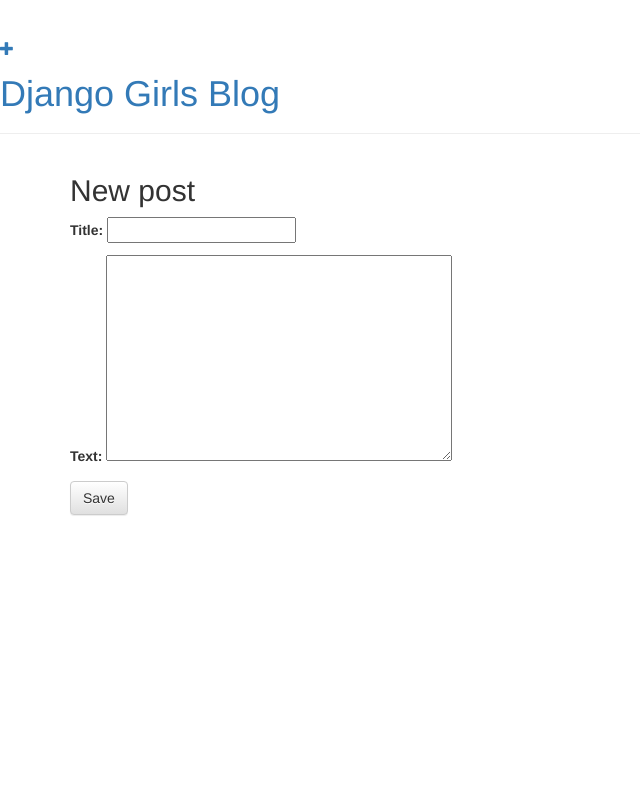
After one commit to KeshavHere/my-first-blog, a Django app: page /post/new/ in a window 1280 px wide. The commit adds this page. Shown: the whole page, without its empty margins (0-640 px from the left). Run offline with Django 3.2, Linux system fonts and the light colour scheme; some libraries are stand-ins or nearby versions.

Commit message:
Added view to create blog

```diff
--- /dev/null
+++ b/blog/templates/blog/base.html
@@ -0,0 +1,24 @@
+{% load static %}
+<html>
+    <head>
+        <title>Django Girls blog</title>
+        <link rel="stylesheet" href="//maxcdn.bootstrapcdn.com/bootstrap/3.2.0/css/bootstrap.min.css">
+        <link rel="stylesheet" href="//maxcdn.bootstrapcdn.com/bootstrap/3.2.0/css/bootstrap-theme.min.css">
+        <link href='//fonts.googleapis.com/css?family=Lobster&subset=latin,latin-ext' rel='stylesheet' type='text/css'>
+        <!-- <link rel="stylesheet" href="{% static 'css/blog.css' %}"> -->
+    </head>
+    <body>
+        <div class="page-header">
+            <a href="{% url 'post_new' %}" class="top-menu"><span class="glyphicon glyphicon-plus"></span></a>
+            <h1><a href="/">Django Girls Blog</a></h1>
+        </div>
+        <div class="content container">
+            <div class="row">
+                <div class="col-md-8">
+                    {% block content %}
+                    {% endblock %}
+                </div>
+            </div>
+        </div>
+    </body>
+</html>
--- /dev/null
+++ b/blog/templates/blog/post_edit.html
@@ -0,0 +1,9 @@
+{% extends 'blog/base.html' %}
+
+{% block content %}
+    <h2>New post</h2>
+    <form method="POST" class="post-form">{% csrf_token %}
+        {{ form.as_p }}
+        <button type="submit" class="save btn btn-default">Save</button>
+    </form>
+{% endblock %}
--- a/blog/templates/blog/post_list.html
+++ b/blog/templates/blog/post_list.html
@@ -1,3 +1,7 @@
+
+<link rel="stylesheet" href="//maxcdn.bootstrapcdn.com/bootstrap/3.2.0/css/bootstrap.min.css">
+<link rel="stylesheet" href="//maxcdn.bootstrapcdn.com/bootstrap/3.2.0/css/bootstrap-theme.min.css">
+
 {% for post in posts %}
     <div>
         <p>published: {{ post.published_date }}</p>
--- a/blog/url.py
+++ b/blog/url.py
@@ -3,4 +3,6 @@ from . import views
 
 urlpatterns = [
     path('', views.post_list, name='post_list'),
+    # path('post/<int:pk>/', views.post_detail, name='post_detail'),
+    path('post/new/', views.post_new, name='post_new'),
 ]
--- a/blog/views.py
+++ b/blog/views.py
@@ -1,6 +1,20 @@
 from django.shortcuts import render
 from django.utils import timezone
 from .models import Post
+from .forms import PostForm
+
+def post_new(request):
+    if request.method == "POST":
+        form = PostForm(request.POST)
+        if form.is_valid():
+            post = form.save(commit=False)
+            post.author = request.user
+            post.published_date = timezone.now()
+            post.save()
+            return render(request, 'blog/post_list.html')
+    else:
+        form = PostForm()
+    return render(request, 'blog/post_edit.html', {'form': form})
 
 def post_list(request):
     posts = Post.objects.filter(published_date__lte=timezone.now()).order_by('published_date')
```
